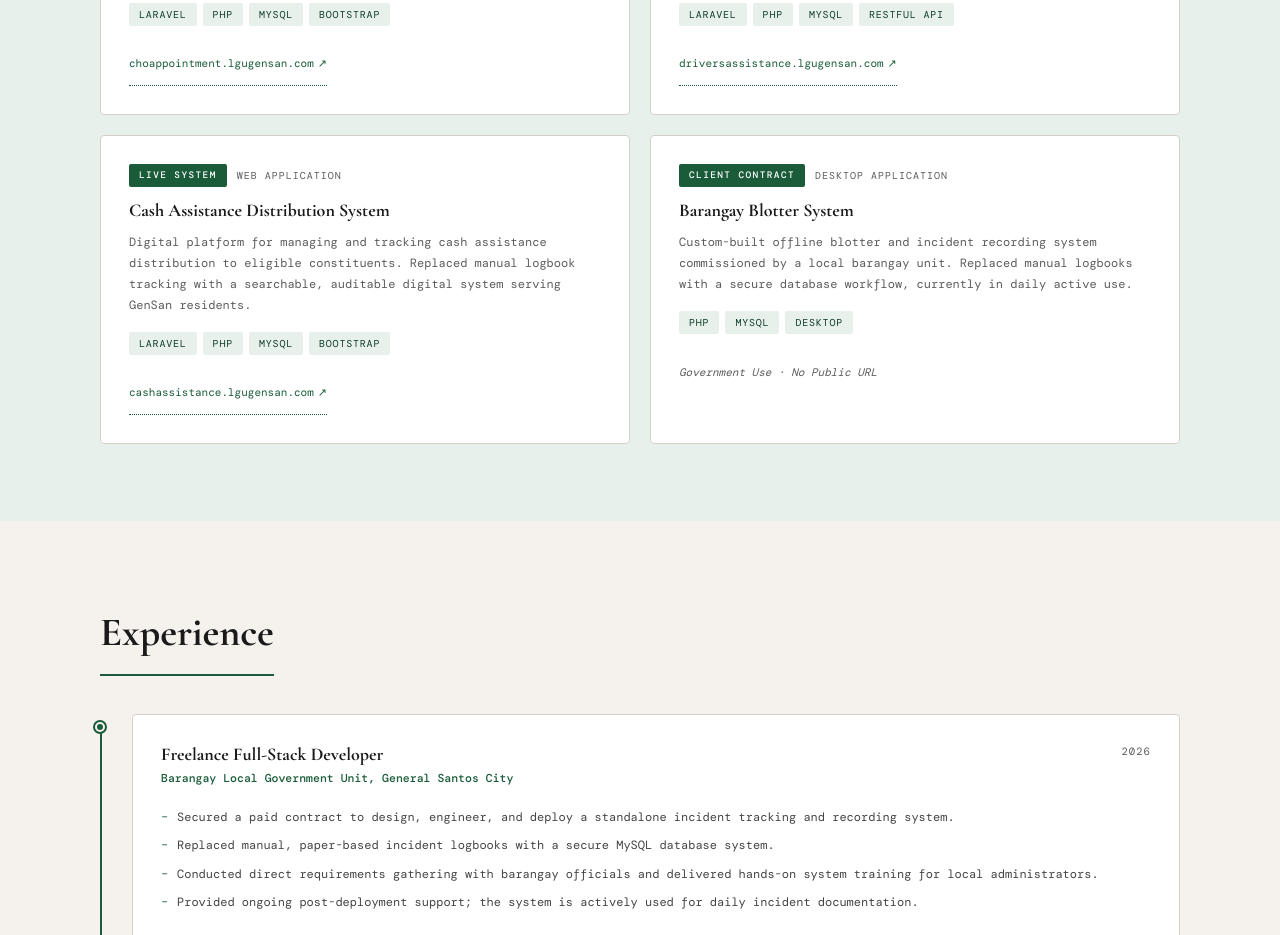
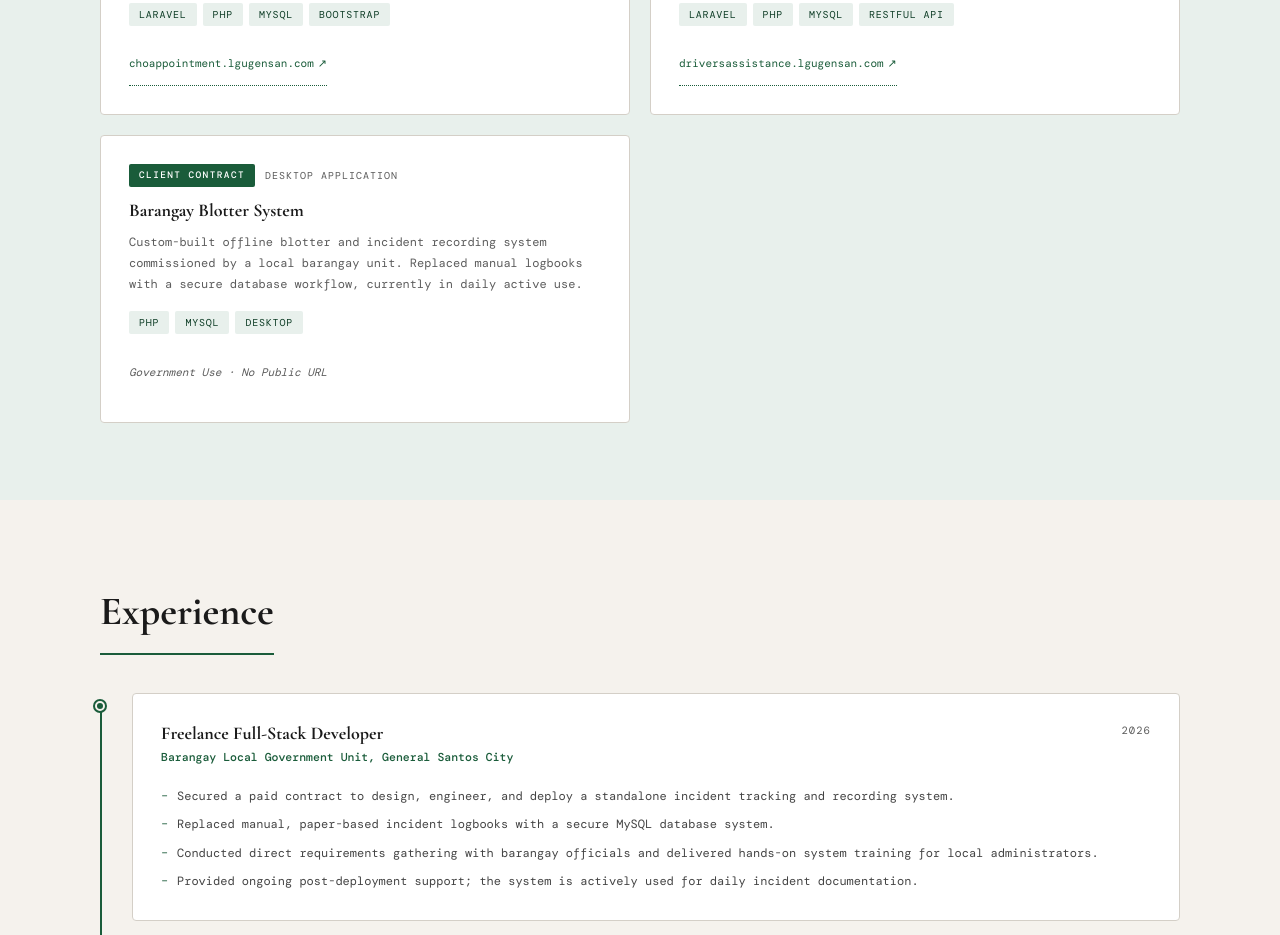
Before and after one commit to ceejay81/ceejay81.github.io, a plain HTML site: page index.html in a window 1280 px wide. Shown: the part 2046-2981 px from the top of the page. Drawn offline with nearby package versions, Linux system fonts and the light colour scheme; a web font is replaced by a local one.

Commit message:
Remove Cash Assistance Distribution System project card
Removed the Cash Assistance Distribution System project card from the index.html file.

```diff
--- a/index.html
+++ b/index.html
@@ -224,24 +224,6 @@
             driversassistance.lgugensan.com <span class="url-arrow">↗</span>
           </a>
         </article>
-
-        <!-- Project 3 -->
-        <article class="project-card stagger-card" aria-label="Cash Assistance Distribution System">
-          <div class="project-header">
-            <span class="badge-live">Live System</span>
-            <span class="project-type-lbl">Web Application</span>
-          </div>
-          <h3 class="project-name">Cash Assistance Distribution System</h3>
-          <p class="project-desc">Digital platform for managing and tracking cash assistance distribution to eligible constituents. Replaced manual logbook tracking with a searchable, auditable digital system serving GenSan residents.</p>
-          <div class="project-tags">
-            <span class="ptag">Laravel</span><span class="ptag">PHP</span>
-            <span class="ptag">MySQL</span><span class="ptag">Bootstrap</span>
-          </div>
-          <a href="https://cashassistance.lgugensan.com/" target="_blank" rel="noopener" class="project-url">
-            cashassistance.lgugensan.com <span class="url-arrow">↗</span>
-          </a>
-        </article>
-
         <!-- Project 4 -->
         <article class="project-card stagger-card" aria-label="Barangay Blotter System">
           <div class="project-header">
```
